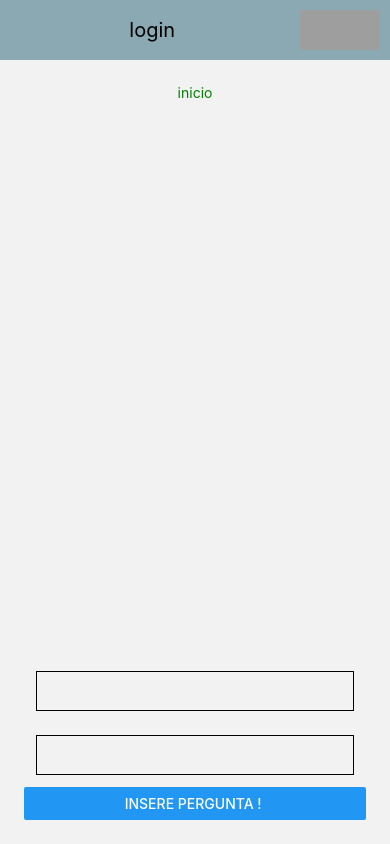
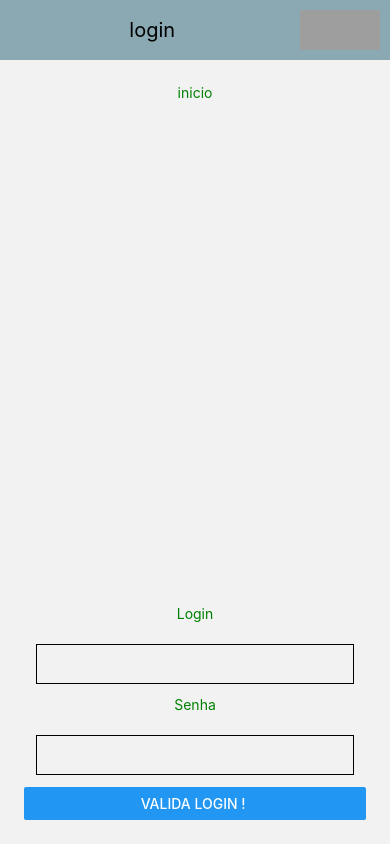
Before and after one commit to wafeneto/quemsabefala, a React Native app: screen /login in a window 390 px wide. Built offline with nearby package versions, Linux system fonts and the light colour scheme; grey boxes are pictures that could not be loaded.

Commit message:
ajuste login demandado reuniao

```diff
--- a/login.js
+++ b/login.js
@@ -72,7 +72,7 @@ export default  function   Login({navigation}) {
     Kodefy.colaborador = usu // registra usuario no servvico para compartilhar com demais telas
 
     // recuperando usuario do storage e navegando para tela com funcionalidades do sistema
-    navigation.navigate("quem sabe fala",{nome:"waldyr"})
+    //navigation.navigate("quem sabe fala",{nome:"waldyr"})
 
   })
 
@@ -85,22 +85,28 @@ inicio
 
 
 <SafeAreaView>
+<Text style={{ fontSize: 14, color: 'green', textAlign: 'center', paddingBottom: 10}}>
+Login
+</Text>
 <TextInput
         style={styles.input}
         onChangeText={setLogin}
         value={login}
       />
-
+<Text style={{ fontSize: 14, color: 'green', textAlign: 'center', paddingBottom: 10}}>
+Senha
+</Text>
 <TextInput
         style={styles.input}
         onChangeText={setSenha}
+        secureTextEntry={true}
         value={senha}
       />
 
 
 
      <Button
-        title="Insere Pergunta ! "
+        title="Valida login ! "
         onPress={() => flogin(navigation)}
       />
 
```
Also changed, not shown: 1 other file (tests, documents, lock files or other folders).
